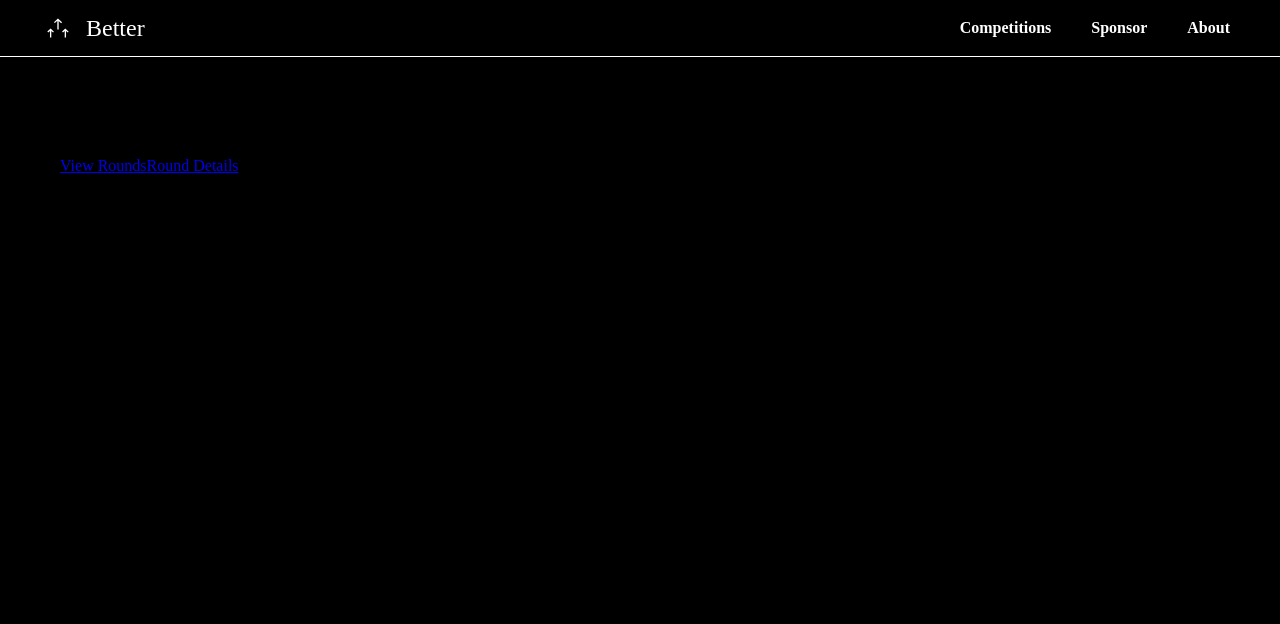
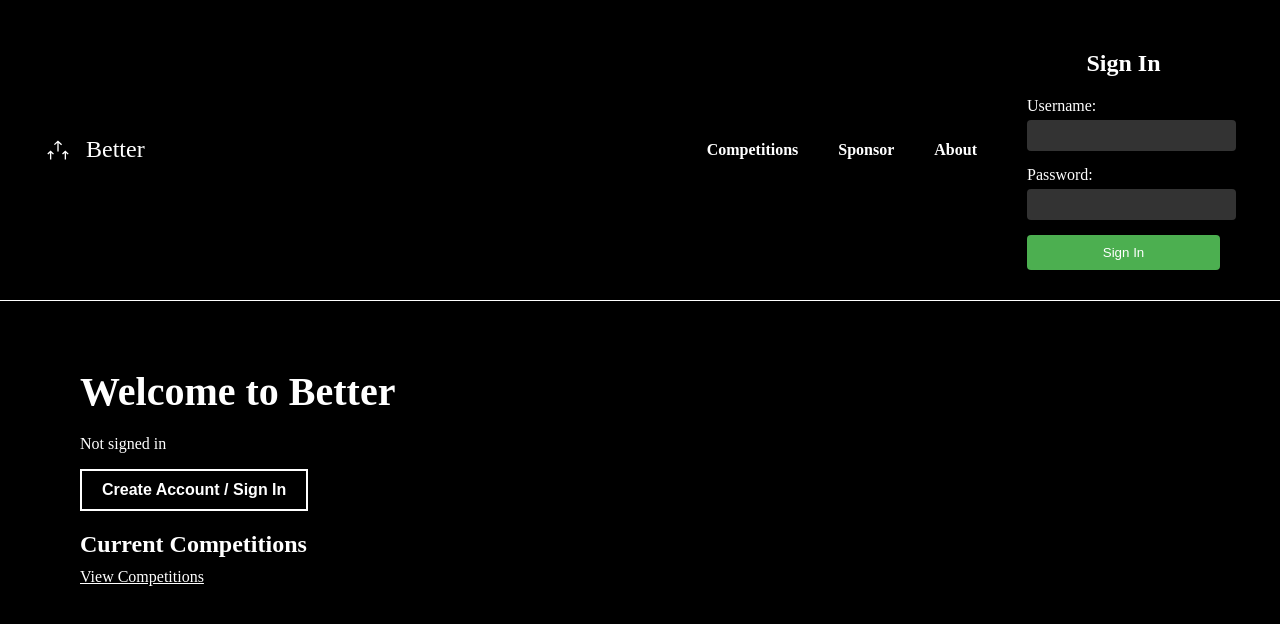
Before and after one commit to jchanolm/better-app, a Next.js app in the folder better-app/: page / in a window 1280 px wide. Shown: the top 624 px of the page. Built offline with nearby package versions, Linux system fonts and the light colour scheme; no server answers.

Commit message:
auth start

```diff
--- /dev/null
+++ b/better-app/app/Providers.tsx
@@ -0,0 +1,7 @@
+'use client';
+
+import { SessionProvider } from "next-auth/react";
+
+export function Providers({ children }: { children: React.ReactNode }) {
+  return <SessionProvider>{children}</SessionProvider>;
+}
--- a/better-app/app/layout.tsx
+++ b/better-app/app/layout.tsx
@@ -2,6 +2,8 @@ import type { Metadata } from "next";
 import localFont from "next/font/local";
 import Image from "next/image";
 import Link from "next/link";
+import { Providers } from "./Providers";
+import SignInButton from "@/components/SignInButton";
 import "./globals.css";
 
 // Load local fonts
@@ -32,17 +34,11 @@ export default function RootLayout({
 }) {
   return (
     <html lang="en">
-      <head>
-        <link
-          href="https://fonts.googleapis.com/css2?family=Open+Sans:wght@400;600;700&display=swap"
-          rel="stylesheet"
-        />
-        <link rel="icon" href="/favicon.svg" type="image/svg+xml" />
-      </head>
       <body
         className={`${geistSans.variable} ${geistMono.variable} antialiased`}
         style={{ margin: 0, padding: 0, backgroundColor: "black" }}
       >
+        <Providers>
           {/* Global Navbar */}
           <nav
             style={{
@@ -71,7 +67,7 @@ export default function RootLayout({
                   style={{
                     color: "white",
                     fontSize: "24px",
-                  fontWeight: "500", // Changed to semi bold
+                    fontWeight: "500",
                     marginLeft: "10px",
                   }}
                 >
@@ -79,15 +75,15 @@ export default function RootLayout({
                 </span>
               </div>
 
-            {/* Navbar Links */}
-            <div style={{ display: "flex", gap: "20px" }}>
+              {/* Navbar Links and SignInButton */}
+              <div style={{ display: "flex", gap: "20px", alignItems: "center" }}>
                 <Link
                   href="/rounds"
                   style={{
                     color: "white",
                     textDecoration: "none",
                     fontSize: "16px",
-                  fontWeight: "600", // Changed to semi bold
+                    fontWeight: "600",
                     transition: "font-weight 0.3s",
                     padding: "5px 10px",
                     borderRadius: "4px",
@@ -101,7 +97,7 @@ export default function RootLayout({
                     color: "white",
                     textDecoration: "none",
                     fontSize: "16px",
-                  fontWeight: "600", // Changed to semi bold
+                    fontWeight: "600",
                     transition: "font-weight 0.3s",
                     padding: "5px 10px",
                     borderRadius: "4px",
@@ -115,7 +111,7 @@ export default function RootLayout({
                     color: "white",
                     textDecoration: "none",
                     fontSize: "16px",
-                  fontWeight: "600", // Changed to semi bold
+                    fontWeight: "600",
                     transition: "font-weight 0.3s",
                     padding: "5px 10px",
                     borderRadius: "4px",
@@ -123,12 +119,14 @@ export default function RootLayout({
                 >
                   About
                 </Link>
+                <SignInButton />
               </div>
             </div>
           </nav>
 
           {/* Page Content */}
           <div style={{ padding: "20px 60px" }}>{children}</div>
+        </Providers>
       </body>
     </html>
   );
--- a/better-app/app/page.tsx
+++ b/better-app/app/page.tsx
@@ -1,19 +1,49 @@
-import Link from "next/link";
+'use client'
 
-export default function Home() {
+import React from 'react';
+import { useSession, signIn, signOut } from "next-auth/react"
+import Link from 'next/link';
+
+const HomePage: React.FunctionComponent = () => {
+  const { data: session } = useSession()
+
+  const buttonStyle = {
+    color: 'white',
+    backgroundColor: 'black',
+    border: '2px solid white',
+    padding: '10px 20px',
+    fontSize: '16px',
+    fontWeight: 'bold' as const,
+    cursor: 'pointer',
+    transition: 'all 0.3s ease',
+  };
+
   return (
-    <div className="flex flex-col items-center justify-center min-h-screen p-8 font-[family-name:var(--font-geist-sans)]">
-      <main className="flex flex-col gap-8 items-center">
-        <h1 className="text-3xl font-bold mb-8">Welcome to the Tournament App</h1>
-        <div className="flex gap-4">
-          <Link href="/rounds" className="rounded-full border border-solid border-black/[.08] dark:border-white/[.145] transition-colors flex items-center justify-center hover:bg-[#f2f2f2] dark:hover:bg-[#1a1a1a] hover:border-transparent text-sm sm:text-base h-10 sm:h-12 px-4 sm:px-5">
-            View Rounds
-          </Link>
-          <Link href="/roundDetails" className="rounded-full border border-solid border-black/[.08] dark:border-white/[.145] transition-colors flex items-center justify-center hover:bg-[#f2f2f2] dark:hover:bg-[#1a1a1a] hover:border-transparent text-sm sm:text-base h-10 sm:h-12 px-4 sm:px-5">
-            Round Details
-          </Link>
-        </div>
-      </main>
+    <div style={{ padding: '20px', color: 'white' }}>
+      <h1 style={{ fontSize: '2.5rem', marginBottom: '20px' }}>Welcome to Better</h1>
+
+      <div style={{ marginBottom: '20px' }}>
+        {session ? (
+          <>
+            <p>Signed in as {session.user?.email}</p>
+            <button onClick={() => signOut()} style={buttonStyle}>Sign out</button>
+          </>
+        ) : (
+          <>
+            <p>Not signed in</p>
+            <button onClick={() => signIn()} style={buttonStyle}>Create Account / Sign In</button>
+          </>
+        )}
+      </div>
+
+      <div>
+        <h2 style={{ fontSize: '1.5rem', marginBottom: '10px' }}>Current Competitions</h2>
+        <Link href="/rounds" style={{ color: 'white', textDecoration: 'underline' }}>
+          View Competitions
+        </Link>
+      </div>
     </div>
   );
-}
+};
+
+export default HomePage;
--- /dev/null
+++ b/better-app/components/SignInButton.tsx
@@ -0,0 +1,85 @@
+'use client';
+
+import React, { useState } from 'react';
+import { signIn } from "next-auth/react";
+import { useRouter } from 'next/navigation';
+
+const SignInButton = () => {
+  const [username, setUsername] = useState('');
+  const [password, setPassword] = useState('');
+  const [error, setError] = useState('');
+  const router = useRouter();
+
+  const handleSubmit = async (e: React.FormEvent) => {
+    e.preventDefault();
+    setError('');
+
+    const result = await signIn("credentials", {
+      username,
+      password,
+      redirect: false,
+    });
+
+    if (result?.error) {
+      setError('Invalid username or password');
+      console.error(result.error);
+    } else {
+      // Redirect to the desired page after successful sign-in
+      router.push('/dashboard');  // Replace with your desired route
+    }
+  };
+
+  return (
+    <div style={{
+      maxWidth: '300px',
+      margin: '0 auto',
+      padding: '20px',
+      backgroundColor: 'black',
+      color: 'white',
+      borderRadius: '8px',
+    }}>
+      <h2 style={{ textAlign: 'center', marginBottom: '20px' }}>Sign In</h2>
+      <form onSubmit={handleSubmit}>
+        <div style={{ marginBottom: '15px' }}>
+          <label htmlFor="username" style={{ display: 'block', marginBottom: '5px' }}>Username:</label>
+          <input
+            type="text"
+            id="username"
+            value={username}
+            onChange={(e) => setUsername(e.target.value)}
+            style={{ width: '100%', padding: '8px', backgroundColor: '#333', color: 'white', border: 'none', borderRadius: '4px' }}
+            required
+          />
+        </div>
+        <div style={{ marginBottom: '15px' }}>
+          <label htmlFor="password" style={{ display: 'block', marginBottom: '5px' }}>Password:</label>
+          <input
+            type="password"
+            id="password"
+            value={password}
+            onChange={(e) => setPassword(e.target.value)}
+            style={{ width: '100%', padding: '8px', backgroundColor: '#333', color: 'white', border: 'none', borderRadius: '4px' }}
+            required
+          />
+        </div>
+        {error && <p style={{ color: 'red', marginBottom: '15px' }}>{error}</p>}
+        <button
+          type="submit"
+          style={{
+            width: '100%',
+            padding: '10px',
+            backgroundColor: '#4CAF50',
+            color: 'white',
+            border: 'none',
+            borderRadius: '4px',
+            cursor: 'pointer',
+          }}
+        >
+          Sign In
+        </button>
+      </form>
+    </div>
+  );
+};
+
+export default SignInButton;
--- a/better-app/next.config.mjs
+++ b/better-app/next.config.mjs
@@ -1,4 +1,9 @@
 /** @type {import('next').NextConfig} */
-const nextConfig = {};
+const nextConfig = {
+    reactStrictMode: true
+    // experimental: {
+    //   appDir: true
+    // },
+  };
 
-export default nextConfig;
+  export default nextConfig;
--- a/better-app/package.json
+++ b/better-app/package.json
@@ -10,6 +10,7 @@
   },
   "dependencies": {
     "next": "14.2.11",
+    "next-auth": "^4.24.8",
     "react": "^18",
     "react-brackets": "^0.4.7",
     "react-dom": "^18"
```
Also changed, not shown: better-app/app/roundDetails/page.tsx (+83 -90 lines), better-app/components/withAuth.tsx (added, +25 -0 lines), better-app/pages/api/auth/[...nextauth].ts (added, +24 -0 lines), better-app/pages/profile.tsx (added, +24 -0 lines), 1 other file (tests, documents, lock files or other folders). Lines whose indentation alone changed are shown as unchanged.
